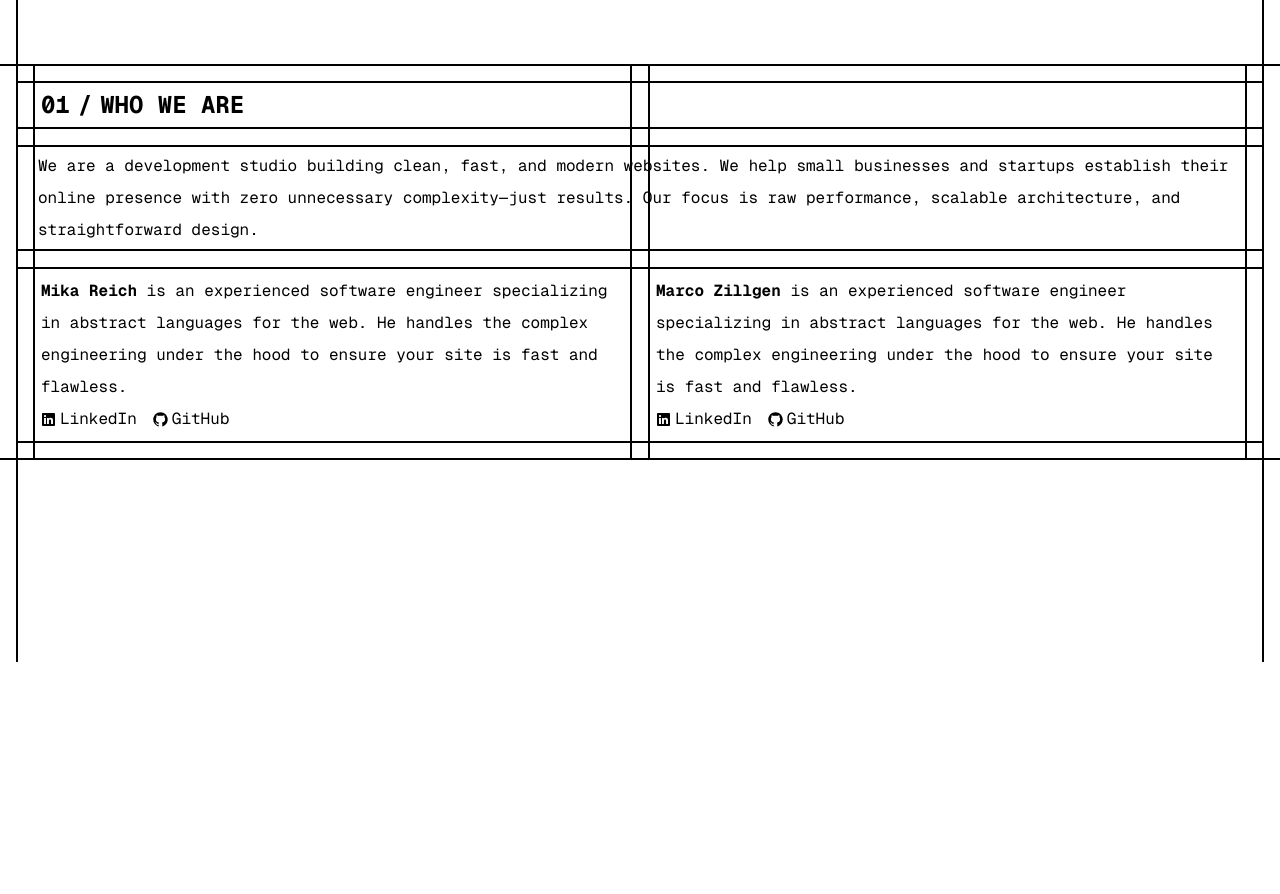
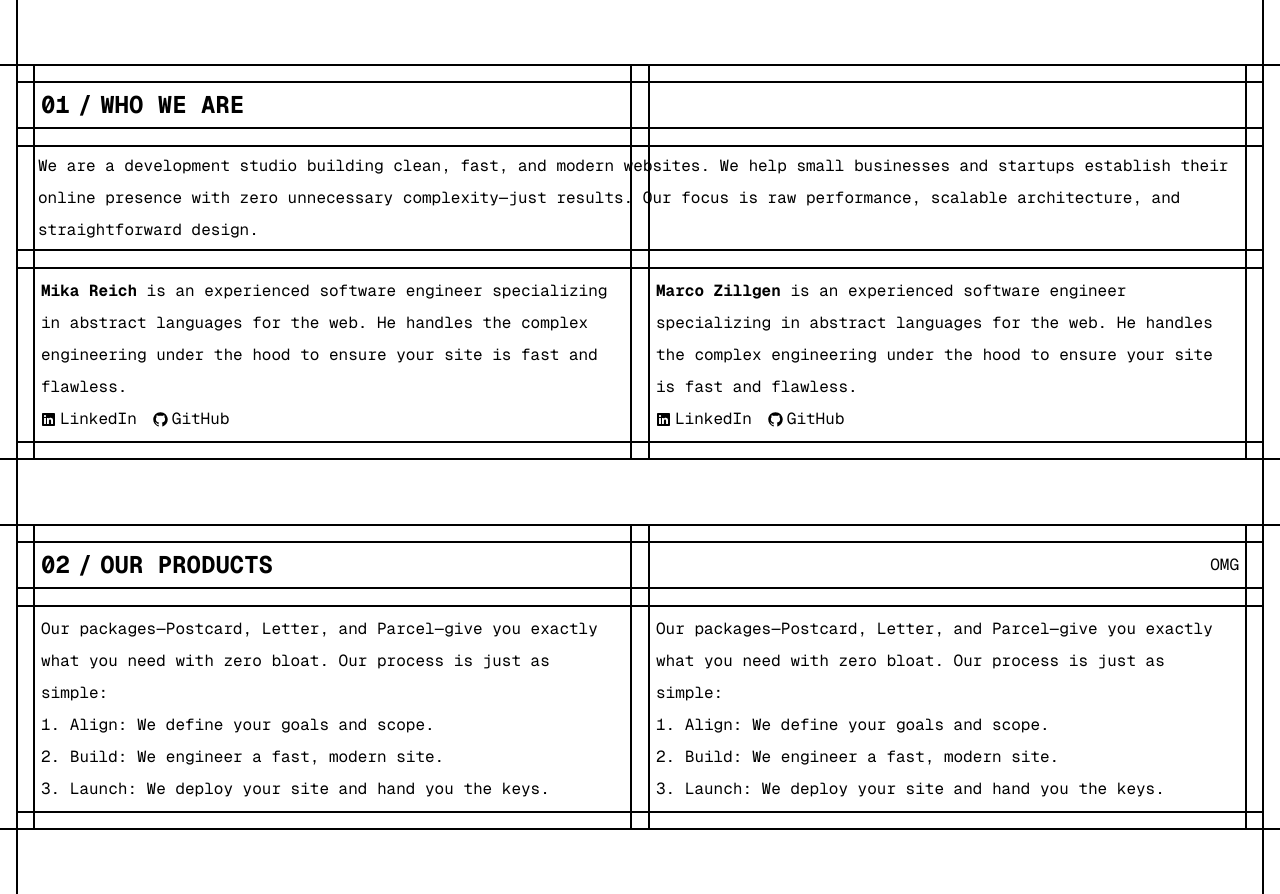
Before and after one commit to mikareich/mmdev-brand, a Next.js app: page / in a window 1280 px wide. Before the commit the page ends 800 px from the top, so only its background shows below. Built offline with nearby package versions, Linux system fonts and the light colour scheme.

Commit message:
feat: add OurProducts section

```diff
--- /dev/null
+++ b/src/app/(home)/OurProducts.tsx
@@ -0,0 +1,44 @@
+import BorderBox from "~/components/BorderBox";
+import Section from "~/components/Section";
+
+export default function OurProducts() {
+  return (
+    <Section
+      level={2}
+      title="Our Products"
+      headerActions={<div>OMG</div>}
+      contents={[
+        <BorderBox
+          asChild
+          className="p-1 sm:p-2 border-theme-border-subtle"
+          key={1}
+        >
+          <div>
+            Our packages—Postcard, Letter, and Parcel—give you exactly what you
+            need with zero bloat. Our process is just as simple:
+            <ol className="list-decimal list-inside">
+              <li>Align: We define your goals and scope.</li>
+              <li>Build: We engineer a fast, modern site.</li>
+              <li>Launch: We deploy your site and hand you the keys.</li>
+            </ol>
+          </div>
+        </BorderBox>,
+        <BorderBox
+          asChild
+          className="p-1 sm:p-2 border-theme-border-subtle"
+          key={2}
+        >
+          <div>
+            Our packages—Postcard, Letter, and Parcel—give you exactly what you
+            need with zero bloat. Our process is just as simple:
+            <ol className="list-decimal list-inside">
+              <li>Align: We define your goals and scope.</li>
+              <li>Build: We engineer a fast, modern site.</li>
+              <li>Launch: We deploy your site and hand you the keys.</li>
+            </ol>
+          </div>
+        </BorderBox>,
+      ]}
+    />
+  );
+}
--- a/src/app/(home)/page.tsx
+++ b/src/app/(home)/page.tsx
@@ -1,9 +1,12 @@
+import OurProducts from "./OurProducts";
 import WhoWeAre from "./WhoWeAre";
 
 export default function Home() {
   return (
     <article className="grid grid-cols-1 gap-6 sm:gap-16">
       <WhoWeAre />
+
+      <OurProducts />
     </article>
   );
 }
```
